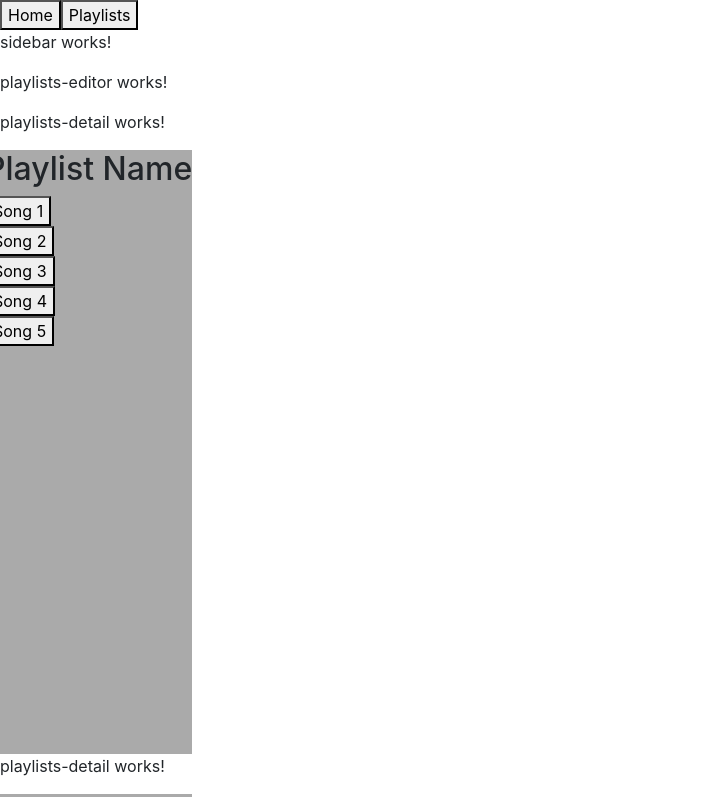
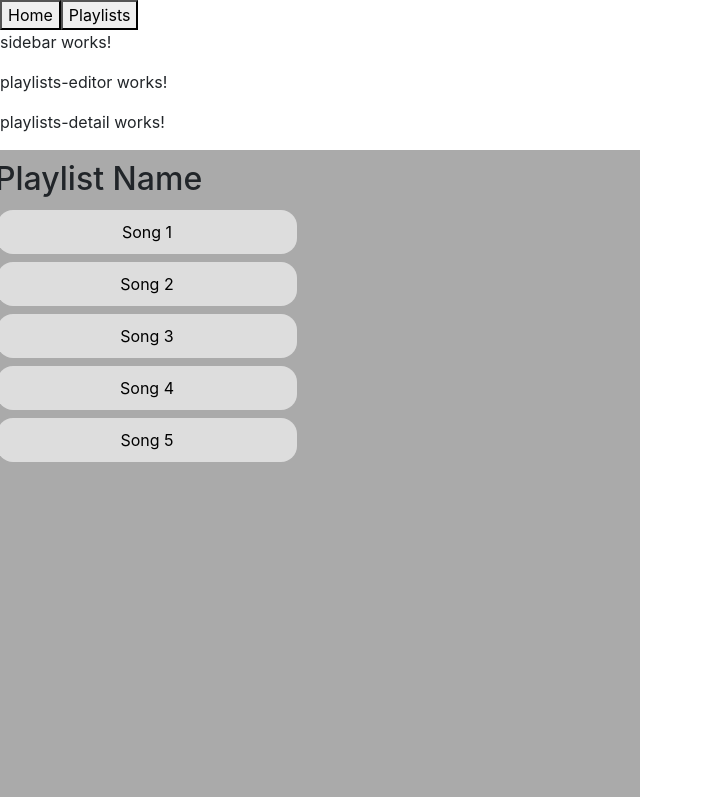
Before and after one commit to AlexAppleManzer/spotify-playlist-manager, an Angular app: page /playlists in a window 1280 px wide. Shown: the top 797 px of the page, without its empty margins (0-703 px from the left). Built offline with nearby package versions, Linux system fonts and the light colour scheme.

Commit message:
cant use individual css styling so i had to do it here, also added image to hoem page

```diff
--- a/src/styles.css
+++ b/src/styles.css
@@ -1 +1,65 @@
 /* You can add global styles to this file, and also import other style files */
+.button {
+  width: 300px;
+  background-color: #ddd;
+  border: none;
+  color: black;
+  padding: 10px 20px;
+  text-align: center;
+  text-decoration: none;
+  display: inline-block;
+  margin: 4px 2px;
+  cursor: pointer;
+  border-radius: 16px;
+}
+
+  .button:hover {
+    background-color: #f1f1f1;
+  }
+
+.column {
+  float: left;
+  width: 50%;
+  padding: 10px;
+  height: 100%; /* Should be removed. Only for demonstration */
+}
+
+/* Clear floats after the columns */
+.row:after {
+  content: "";
+  display: table;
+  clear: both;
+}
+
+* {
+  box-sizing: border-box;
+}
+
+#content {
+  background-color: rgba(210, 210, 210, 0.5);
+  border: 1px solid #000;
+  padding: 0.5rem;
+  display: flex;
+}
+
+#left,
+#right {
+  background-color: rgba(10, 10, 10, 0.5);
+  border: 1px solid #fff;
+  padding: 0.5rem;
+  flex-grow: 1;
+  color: #fff;
+}
+
+.main {
+  background-image: url('./app/images/img2.jpg');
+}
+
+.banner {
+  float: none;
+  width: 100%;
+  padding: 10px;
+  height: 50%;
+  text-align: center;
+  background-color: burlywood;
+}
```
Also changed, not shown: src/app/images/home_background.jpg (added), src/app/images/img2.jpg (added).
